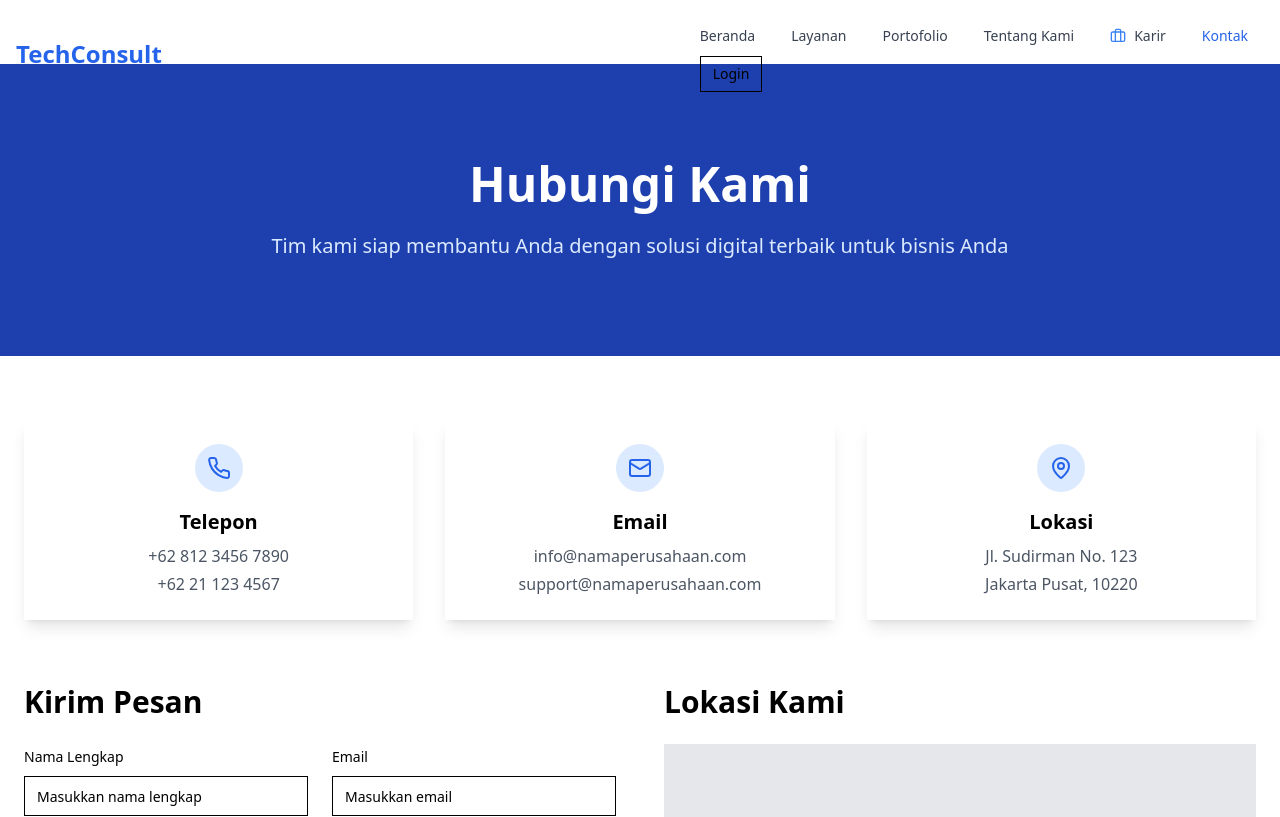
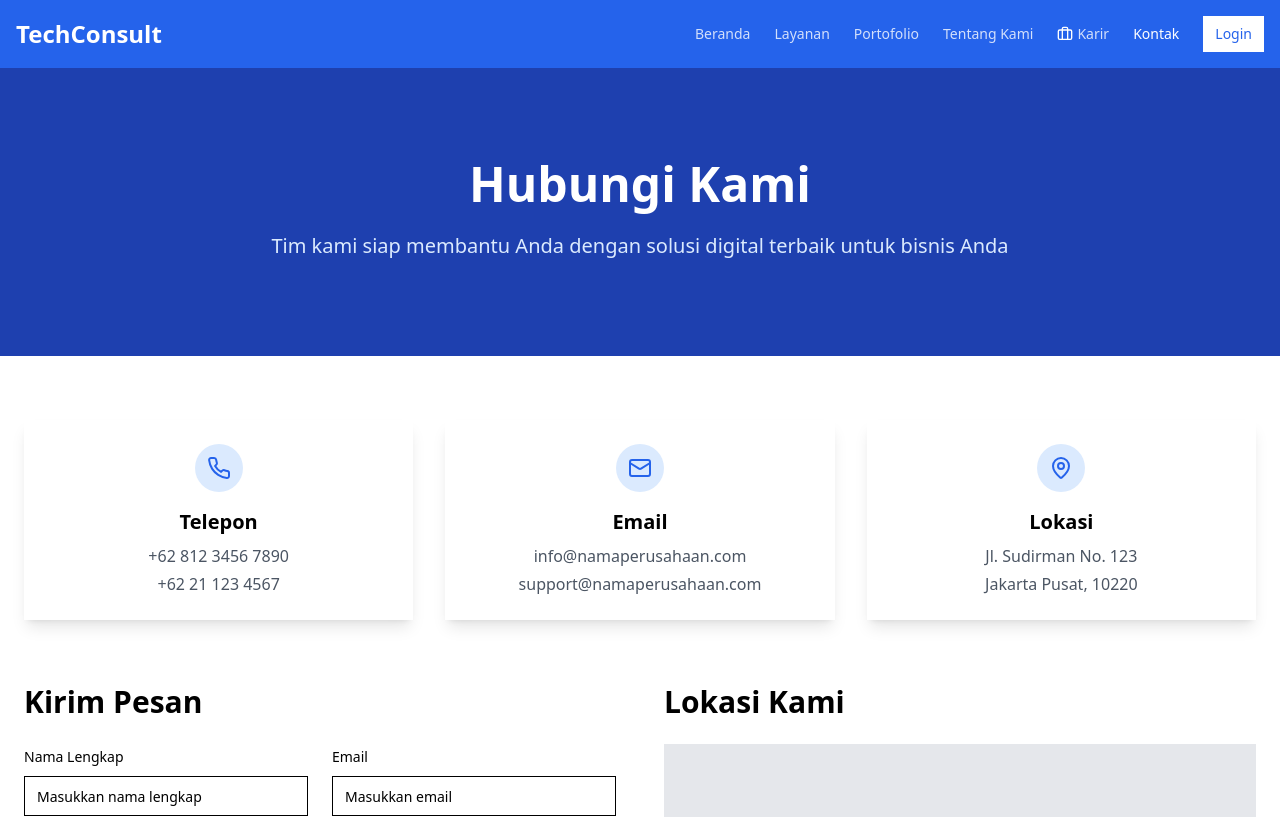
Before and after one commit to MengkimenCute/digital-jasa-mandiri, a React (Vite) app: page /kontak in a window 1280 px wide. Shown: the top 817 px of the page. Built offline with nearby package versions, Linux system fonts and the light colour scheme.

Commit message:
Refactor: Improve code structure and style

```diff
--- a/src/components/Header.tsx
+++ b/src/components/Header.tsx
@@ -45,57 +45,47 @@ const Header = () => {
     <header
       className={`fixed top-0 left-0 right-0 z-40 transition-all duration-500 ${
         isScrolled
-          ? "bg-white/95 backdrop-blur-sm shadow-md py-2"
-          : "bg-transparent py-4"
+          ? "bg-white shadow-md py-2"
+          : "bg-blue-600 py-4"
       }`}
     >
       <div className="container mx-auto px-4 flex justify-between items-center">
         <Link
           to="/"
-          className="text-2xl font-bold text-blue-600"
+          className={`text-2xl font-bold ${isScrolled ? "text-blue-600" : "text-white"}`}
         >
           TechConsult
         </Link>
 
-        <div className="hidden md:block">
-          <NavigationMenu>
-            <NavigationMenuList>
+        <div className="hidden md:flex items-center space-x-6">
           {menuItems.map((item) => (
-                <NavigationMenuItem key={item.path}>
-                  <Link to={item.path}>
-                    <NavigationMenuLink
-                      className={cn(
-                        navigationMenuTriggerStyle(),
+            <Link
+              key={item.path}
+              to={item.path}
+              className={`font-medium text-sm ${
                 location.pathname === item.path
-                          ? "text-blue-600 font-medium"
-                          : "text-gray-700"
-                      )}
+                  ? isScrolled ? "text-blue-600" : "text-white font-bold"
+                  : isScrolled ? "text-gray-700 hover:text-blue-600" : "text-white/80 hover:text-white"
+              } transition-colors flex items-center gap-1`}
             >
-                      <span className="flex items-center gap-2">
-                        {item.icon && <item.icon size={16} className="text-blue-500" />}
+              {item.icon && <item.icon size={16} className={isScrolled ? "text-blue-500" : "text-white"} />}
               {item.text}
-                      </span>
-                    </NavigationMenuLink>
             </Link>
-                </NavigationMenuItem>
           ))}
-            </NavigationMenuList>
-          </NavigationMenu>
 
-          <div className="hidden md:inline-block ml-4">
           <Link to="/login">
             <Button
-                variant="outline"
+              variant={isScrolled ? "outline" : "secondary"}
               size="sm"
+              className={isScrolled ? "border-blue-600 text-blue-600 hover:bg-blue-50" : "bg-white text-blue-600 hover:bg-blue-50"}
             >
               Login
             </Button>
           </Link>
         </div>
-        </div>
 
         <button
-          className="md:hidden text-gray-700"
+          className={`md:hidden ${isScrolled ? "text-gray-700" : "text-white"}`}
           onClick={() => setIsMenuOpen(!isMenuOpen)}
           aria-label={isMenuOpen ? "Tutup menu" : "Buka menu"}
         >
@@ -127,7 +117,7 @@ const Header = () => {
                   <Button
                     variant="outline"
                     size="sm"
-                    className="w-full"
+                    className="w-full border-blue-600 text-blue-600"
                   >
                     Login
                   </Button>
```
Lines whose indentation alone changed are shown as unchanged.
